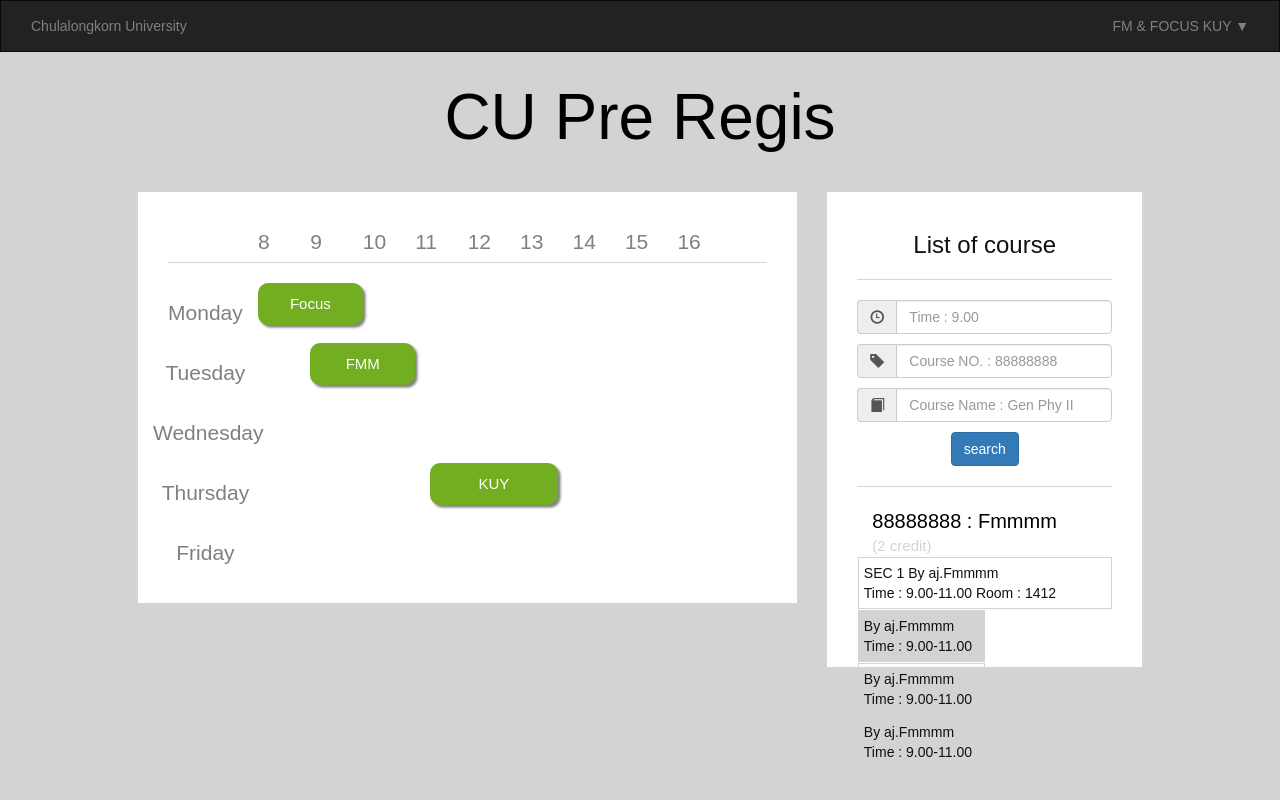
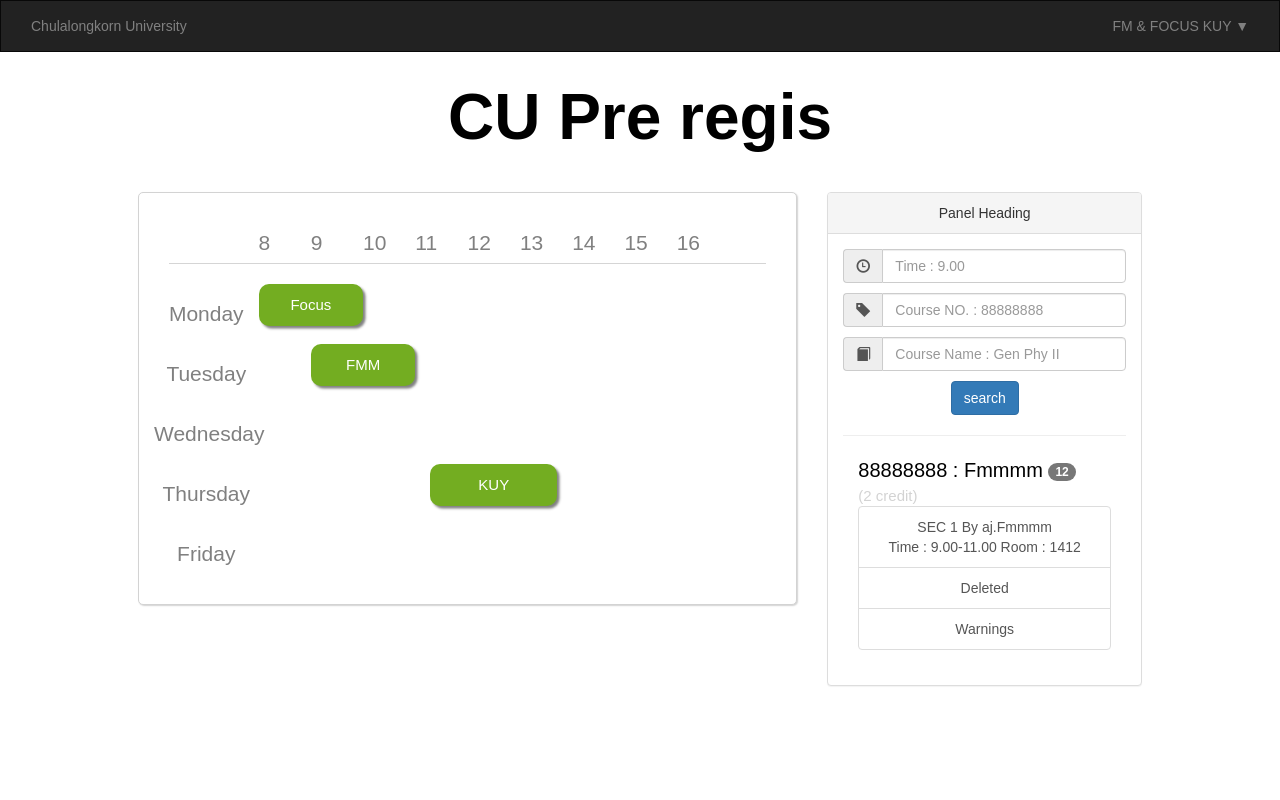
Before and after one commit to kritkrm/Database_Project-1, a React (Create React App) app in the folder preregis/: page / in a window 1280 px wide. Shown: the top 800 px of the page. Built offline with nearby package versions, Linux system fonts and the light colour scheme.

Commit message:
transform to boostrap

```diff
--- a/preregis/src/container/header.js
+++ b/preregis/src/container/header.js
@@ -4,7 +4,7 @@ class Header extends Component {
     render() {
         return (
             <div className="headtitle">
-                <h1>CU Pre Regis</h1>
+                <h1>CU Pre regis</h1>
 
             </div>
         );
--- a/preregis/src/container/search_panel.js
+++ b/preregis/src/container/search_panel.js
@@ -3,11 +3,12 @@ import React, { Component } from 'react';
 class SearchPanel extends Component {
   render() {
     return (
-        <div className="col-sm-4 text-center">
-            <div className="jumbotron">
-                    <h3>List of course</h3>
-                    <hr/>
+        <div className="col-sm-4 text-center ">
+            <div className="panel panel-default">
 
+                <div className="panel-heading">Panel Heading</div>
+
+                <div className="panel-body">
                     <form>
                         <div className="input-group">
                             <span className="input-group-addon"><i className="glyphicon glyphicon-time"></i></span>
@@ -29,42 +30,24 @@ class SearchPanel extends Component {
                     <button className="btn btn-primary" type="botton">search</button>
                     <hr/>
 
-                <div className="col-sm-12 searched-course-name">
-                    88888888 : Fmmmm
+                    <div className="col-sm-12">
+                        <div className="searched-course-name">
+                        88888888 : Fmmmm <span className="badge">12</span>
                         <div className="searched-credit">(2 credit)</div>
                         </div>
 
-
-                <botton className="courselist col-sm-12">
+                    <ul className="list-group">
+                        <a href="#" className="list-group-item courselist">
                             SEC 1   By aj.Fmmmm
                             <br/>
                             Time : 9.00-11.00  Room : 1412
-                </botton>
+                        </a>
+                        <a href="#" className="list-group-item">Deleted</a>
+                        <a href="#" className="list-group-item">Warnings</a>
+                    </ul>
+                    </div>
 
-                <botton className="courselist2 col-sm-6">
-                    By aj.Fmmmm
-                    <br/>
-                    Time : 9.00-11.00
-                </botton>
-
-                <botton className="courselist col-sm-6">
-                    By aj.Fmmmm
-                    <br/>
-                    Time : 9.00-11.00
-                </botton>
-
-                <botton className="courselist col-sm-6">
-                    By aj.Fmmmm
-                    <br/>
-                    Time : 9.00-11.00
-                </botton>
-                <br/>
-                <br/>
-                <br/>
-                <br/>
-                <br/>
-                <br/>
-                <br/>
+                </div>
             </div>
         </div>
     );
--- a/preregis/style/style.css
+++ b/preregis/style/style.css
@@ -2,7 +2,7 @@ body {
   margin: 0;
   padding: 0;
   font-family: sans-serif;
-  background-color: lightgray;
+  background-color: white;
 }
 /* Remove the navbar's default margin-bottom and rounded borders */
 
@@ -18,12 +18,17 @@ body {
        padding-top: 15px;
    }
 
+
    /* CU  Pre-regis*/
+   .headtitle {
+
+   }
    .headtitle > h1{
        text-align: center;
-       font-size: 64px;
        color: black;
        margin-bottom: 40px;
+       font-size: 64px;
+       font-weight: bold;
    }
 
    /* Set height of the grid so .sidenav can be 100% (adjust as needed) */
@@ -42,7 +47,9 @@ body {
        background-color: #FFFFFF; /* white */
        color: #111111;
        padding: 20px 30px 20px 30px;
-       /*border : 1.5px dashed lightgray;*/
+       border : 1px solid lightgray;
+       border-radius: 5px;
+       box-shadow: 1px 1px 1.5px lightgrey;
        margin: auto;
    }
 
@@ -63,17 +70,11 @@ body {
    .col-sm-2 {
        padding: 0px;
    }
-
    .input-group{
       margin-bottom: 10px;
    }
 
    .courselist {
-       padding : 5px;
-       text-align: left;
-       border: 0.5px solid lightgray;
-       height: auto;
-       margin: 0.5px;
    }
 
    .courselist2 {
```
Lines whose indentation alone changed are shown as unchanged.
